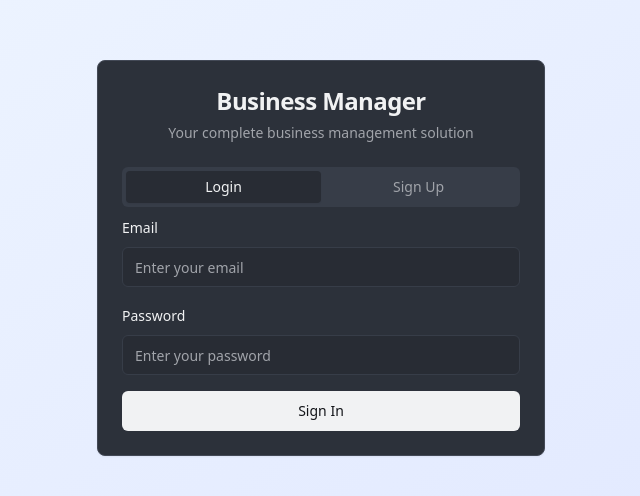
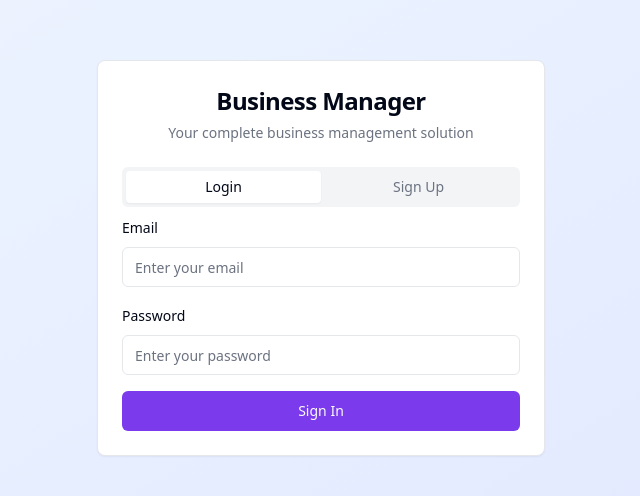
Before and after one commit to iaaditya13/Business-Dev-Saas, a React (Vite) app: page / in a window 1280 px wide. Shown: the part 142-638 px from the top of the page, without its empty margins (319-959 px from the left). Built offline with nearby package versions, Linux system fonts and the light colour scheme.

Commit message:
Refactor: Implement colorful white theme
Reverted to a white theme and introduced more vibrant color elements in the design system.

```diff
--- a/src/index.css
+++ b/src/index.css
@@ -7,44 +7,44 @@
 
 @layer base {
   :root {
-    --background: 220 13% 18%;
-    --foreground: 220 9% 95%;
+    --background: 0 0% 100%;
+    --foreground: 222.2 84% 4.9%;
 
-    --card: 220 13% 20%;
-    --card-foreground: 220 9% 95%;
+    --card: 0 0% 100%;
+    --card-foreground: 222.2 84% 4.9%;
 
-    --popover: 220 13% 20%;
-    --popover-foreground: 220 9% 95%;
+    --popover: 0 0% 100%;
+    --popover-foreground: 222.2 84% 4.9%;
 
-    --primary: 220 9% 95%;
-    --primary-foreground: 220 13% 9%;
+    --primary: 262.1 83.3% 57.8%;
+    --primary-foreground: 210 40% 98%;
 
-    --secondary: 220 13% 25%;
-    --secondary-foreground: 220 9% 95%;
+    --secondary: 220 14.3% 95.9%;
+    --secondary-foreground: 220.9 39.3% 11%;
 
-    --muted: 220 13% 25%;
-    --muted-foreground: 220 5% 65%;
+    --muted: 220 14.3% 95.9%;
+    --muted-foreground: 220 8.9% 46.1%;
 
-    --accent: 220 13% 25%;
-    --accent-foreground: 220 9% 95%;
+    --accent: 220 14.3% 95.9%;
+    --accent-foreground: 220.9 39.3% 11%;
 
-    --destructive: 0 62.8% 30.6%;
-    --destructive-foreground: 220 9% 95%;
+    --destructive: 0 84.2% 60.2%;
+    --destructive-foreground: 210 40% 98%;
 
-    --border: 220 13% 30%;
-    --input: 220 13% 25%;
-    --ring: 220 30% 70%;
+    --border: 220 13% 91%;
+    --input: 220 13% 91%;
+    --ring: 262.1 83.3% 57.8%;
 
     --radius: 0.5rem;
 
-    --sidebar-background: 220 13% 16%;
-    --sidebar-foreground: 220 9% 95%;
-    --sidebar-primary: 224.3 76.3% 48%;
-    --sidebar-primary-foreground: 0 0% 100%;
-    --sidebar-accent: 220 13% 22%;
-    --sidebar-accent-foreground: 220 9% 95%;
-    --sidebar-border: 220 13% 30%;
-    --sidebar-ring: 217.2 91.2% 59.8%;
+    --sidebar-background: 0 0% 98%;
+    --sidebar-foreground: 240 5.3% 26.1%;
+    --sidebar-primary: 262.1 83.3% 57.8%;
+    --sidebar-primary-foreground: 0 0% 98%;
+    --sidebar-accent: 142.1 76.2% 36.3%;
+    --sidebar-accent-foreground: 355.7 100% 97.3%;
+    --sidebar-border: 220 13% 91%;
+    --sidebar-ring: 262.1 83.3% 57.8%;
   }
 
   .light {
@@ -57,7 +57,7 @@
     --popover: 0 0% 100%;
     --popover-foreground: 222.2 84% 4.9%;
 
-    --primary: 222.2 47.4% 11.2%;
+    --primary: 262.1 83.3% 57.8%;
     --primary-foreground: 210 40% 98%;
 
     --secondary: 210 40% 96.1%;
@@ -74,16 +74,16 @@
 
     --border: 214.3 31.8% 91.4%;
     --input: 214.3 31.8% 91.4%;
-    --ring: 222.2 84% 4.9%;
+    --ring: 262.1 83.3% 57.8%;
 
     --sidebar-background: 0 0% 98%;
     --sidebar-foreground: 240 5.3% 26.1%;
-    --sidebar-primary: 240 5.9% 10%;
+    --sidebar-primary: 262.1 83.3% 57.8%;
     --sidebar-primary-foreground: 0 0% 98%;
-    --sidebar-accent: 240 4.8% 95.9%;
-    --sidebar-accent-foreground: 240 5.9% 10%;
+    --sidebar-accent: 142.1 76.2% 36.3%;
+    --sidebar-accent-foreground: 355.7 100% 97.3%;
     --sidebar-border: 220 13% 91%;
-    --sidebar-ring: 217.2 91.2% 59.8%;
+    --sidebar-ring: 262.1 83.3% 57.8%;
   }
 }
 
```
